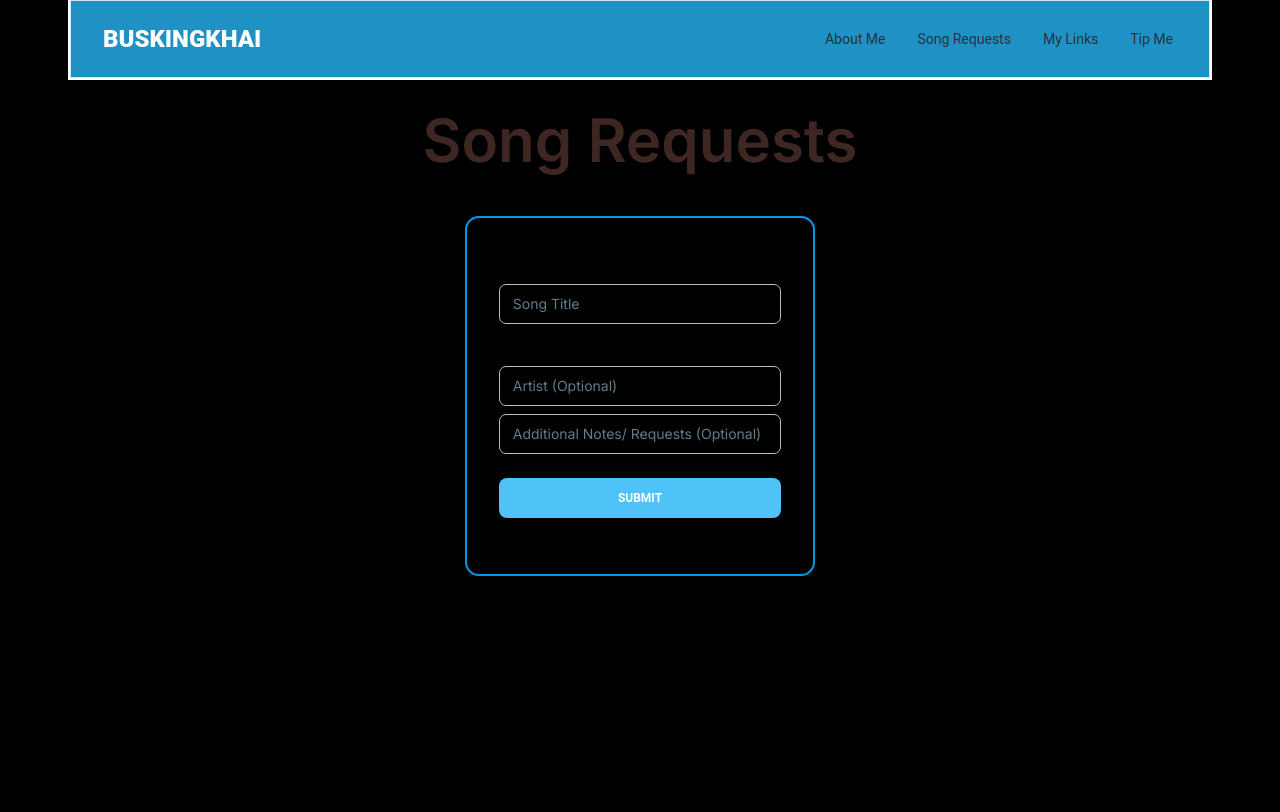
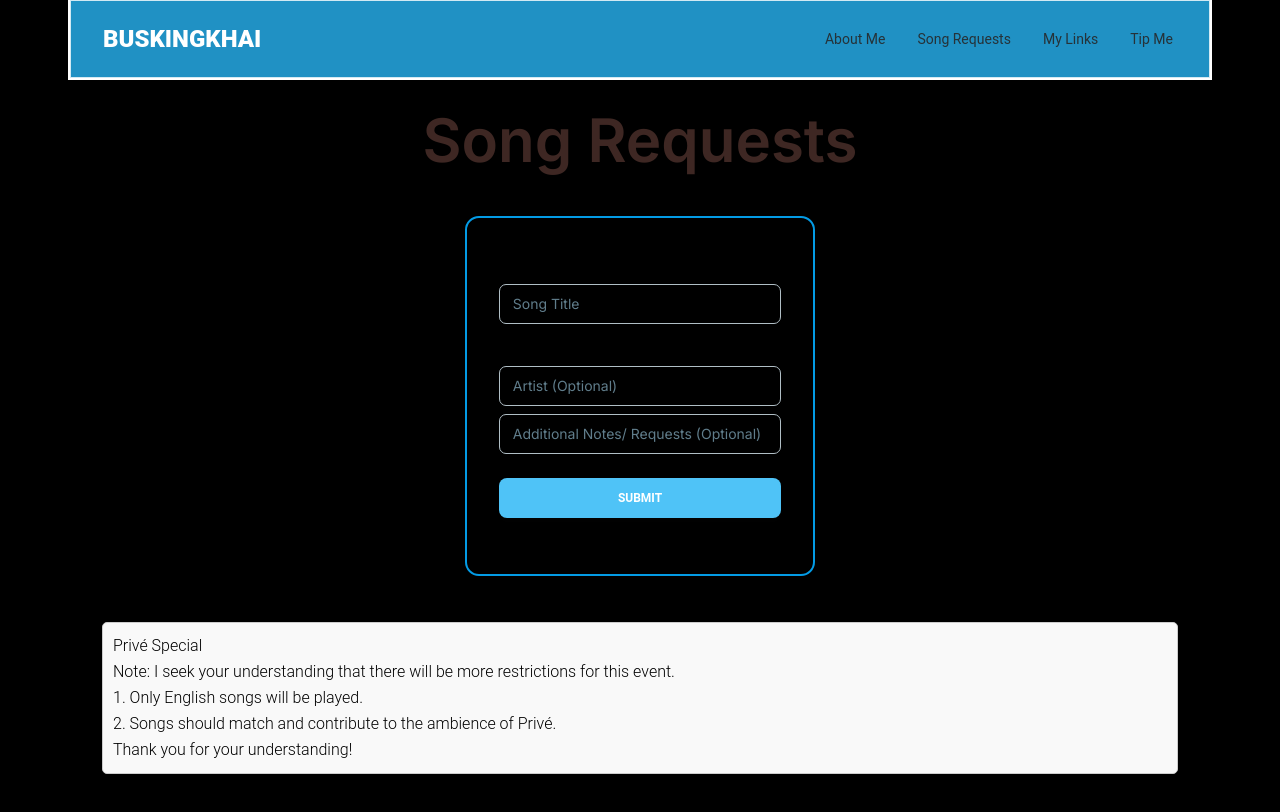
Before and after one commit to Zer0Legion/busking, a Next.js app: page /requests in a window 1280 px wide. Shown: the top 812 px of the page. Built offline with nearby package versions, Linux system fonts and the light colour scheme.

Commit message:
refactor: add prive

```diff
--- a/src/app/writeups/RequestWriteup.tsx
+++ b/src/app/writeups/RequestWriteup.tsx
@@ -1,7 +1,31 @@
 export default function RequestWriteup() {
-    return <span>
-        {`Thank you so much for engaging with me! I really appreciate your song requests and will try my best to fulfil every single request.
-        However as a new busker, I am still expanding my repertoire and may not be able to fulfil some song requests.
-        If that happens, don't hesitate to request another song! Thank you so much for your understanding :)`}
-    </span>
+    // return <span>
+    //     {`Thank you so much for engaging with me! I really appreciate your song requests and will try my best to fulfil every single request.
+    //     However as a new busker, I am still expanding my repertoire and may not be able to fulfil some song requests.
+    //     If that happens, don't hesitate to request another song! Thank you so much for your understanding :)`}
+    // </span>
+    return (
+        <div>
+            <div style={{ border: '1px solid #ccc', padding: '10px', borderRadius: '5px', backgroundColor: '#f9f9f9' }}>
+                <h2>Privé Special</h2>
+                <span>
+                    Note: I seek your understanding that there will be more restrictions for this event.
+                    <br />
+                    <span>
+                        1. Only English songs will be played.
+                        <br />
+                        2. Songs should match and contribute to the ambience of Privé.
+                        <br />
+                    Thank you for your understanding!
+                    </span>
+                </span>
+            </div>
+            <br />
+            <span>
+                Thank you so much for engaging with me! I really appreciate your song requests and will try my best to fulfil every single request.
+                If your song has not been called for a while, don't hesitate to request another song! Thank you so much for your understanding :)
+            </span>
+            <br />
+        </div>
+    )
 }
```
